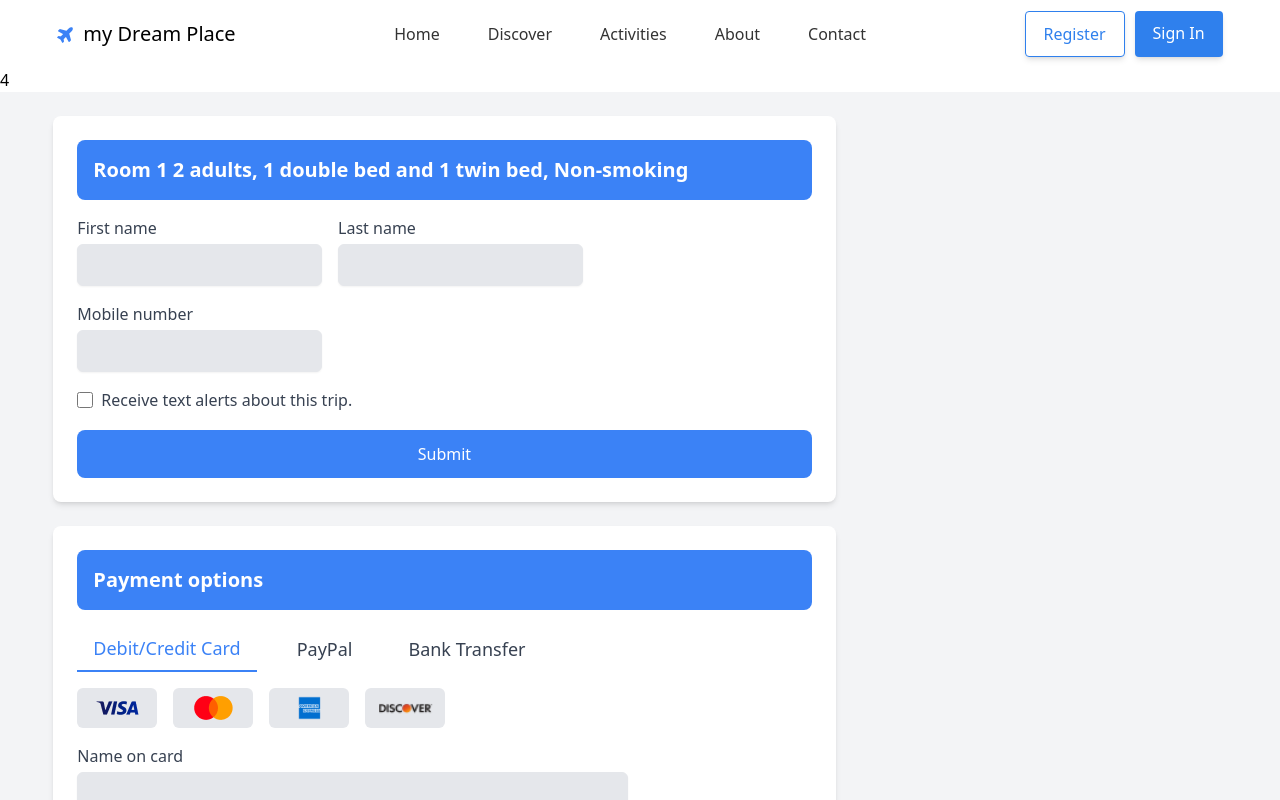
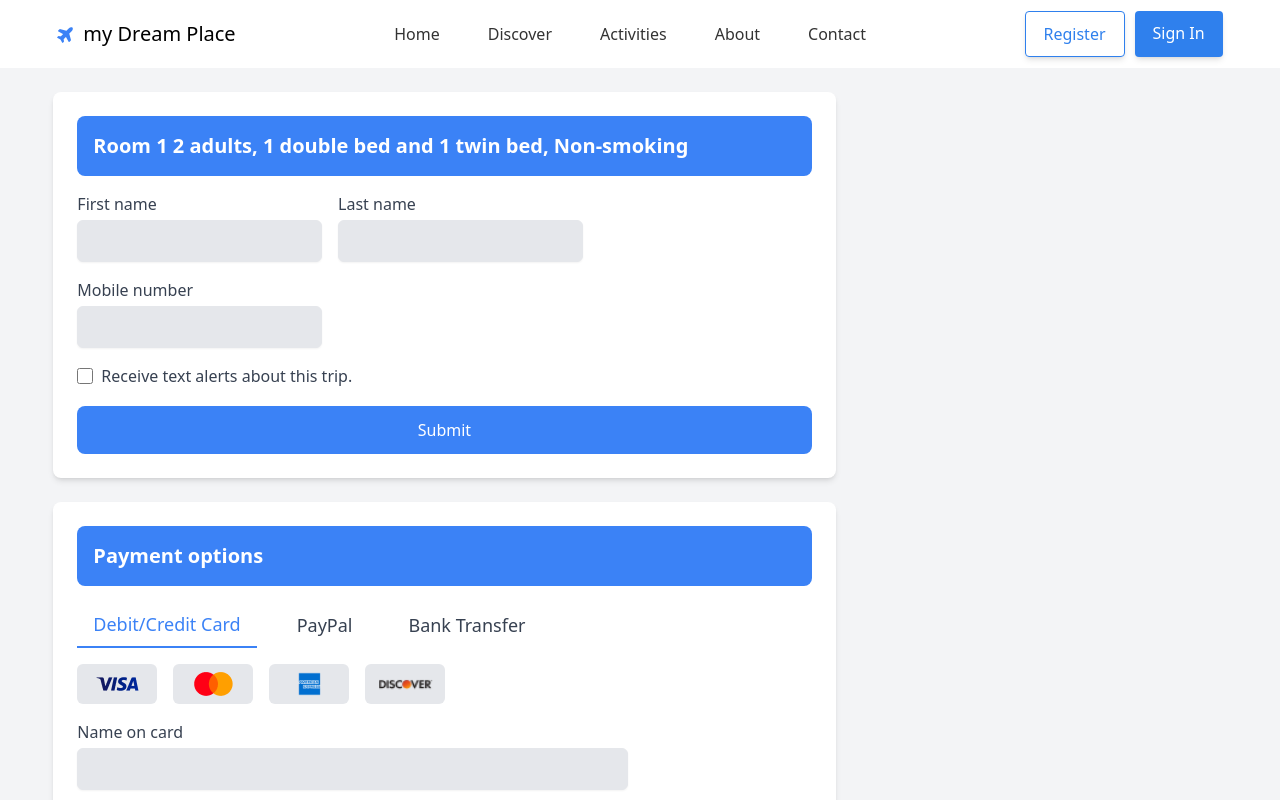
Before and after one commit to mhesen2024/Traveler-And-Booking-UI-Kits-Community, a React (Vite) app: page /discover in a window 1280 px wide. Shown: the top 800 px of the page. Built offline with nearby package versions, Linux system fonts and the light colour scheme.

Commit message:
import checkOut in Discovr.lsx

```diff
--- a/src/App.jsx
+++ b/src/App.jsx
@@ -2,7 +2,7 @@ import './App.css'
 
 import { RouterProvider } from 'react-router-dom';
 import  router  from '../src/components/router';
-import CheckOut from './components/views/CheckOut';
+
 
 
 
@@ -15,7 +15,7 @@ export default function App() {
 
 
       <RouterProvider router={router} />
-      <CheckOut />
+
       </>
 );
 }
--- a/src/components/views/Discover.jsx
+++ b/src/components/views/Discover.jsx
@@ -1,8 +1,9 @@
-
+import CheckOut from "./CheckOut"
 export default function Discover() {
   return (
     <div>
-      4
+
+      <CheckOut />
     </div>
   )
 }
--- a/src/components/views/NotFound.jsx
+++ b/src/components/views/NotFound.jsx
@@ -1,7 +1,7 @@
 export default function NotFound() {
   return (
     <div>
-     NotFound
+    NotFound
     </div>
   )
 }
```
